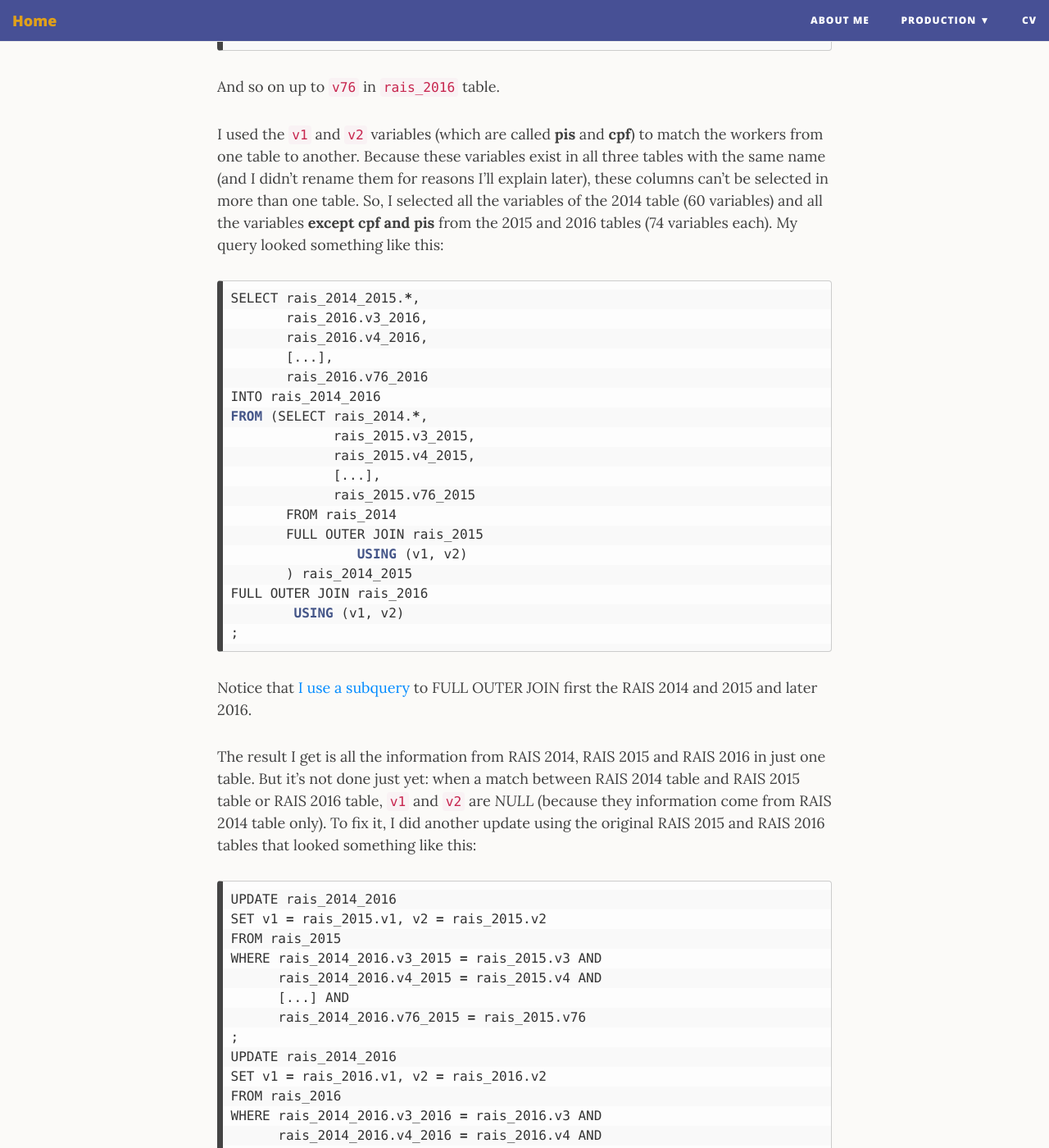
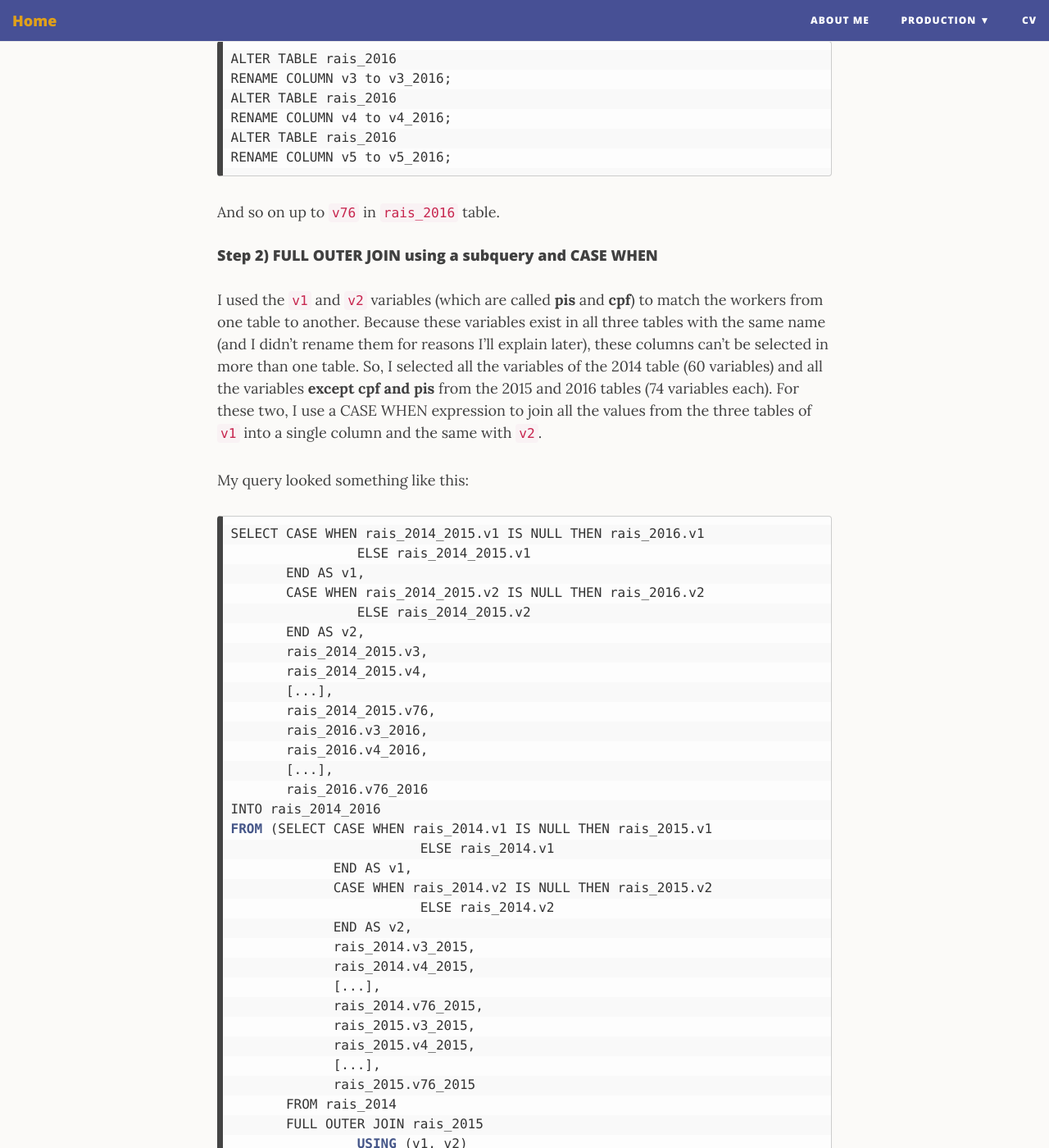
Before and after one commit to cauancardoso/cauancardoso.github.io, a Jekyll site: the page built from _posts/2019-07-05-Postgresql.md, in a window 1280 px wide and 1400 px high, scrolled down 1672 px. Shown: the whole window at 82% size. Built offline with Jekyll 4.4.1, drawn with Linux system fonts in a browser that asks for light colours; nearby versions of some CDN libraries; some of the changed text lies outside the part shown.

Commit message:
Update 2019-07-05-Postgresql.md

````diff
--- a/_posts/2019-07-05-Postgresql.md
+++ b/_posts/2019-07-05-Postgresql.md
@@ -8,11 +8,15 @@ tags: [SQL, Postgresql]
 comments: true
 ---
 
+### About RAIS
+
 The **Annual Social Information Report (RAIS)** is a socioeconomic report of the formal work in Brazil. It includes monthly information of admissions, dismissals, medical leaves, salaries and demographic information of formal workers.
 
 The RAIS 2014 has 60 variables and more than 74 million registers; the RAIS 2015 has 76 variables and more than 72 million registers; the RAIS 2016 has 76 variables and more than 67 million registers. Each register represents a job linkage in that year.
 
 Here I will show very briefly how I've managed to join the RAIS 2014, 2015 and 2016 datasets into a single dataset using [PostgreSQL](https://www.postgresql.org/) as a way to create monthly employment entry and exit rates in the 2014-2016 period.
+
+### Join three tables in two steps
 
 First things first, I used [pgAdmin III](https://www.pgadmin.org/download/) version 1.22.2 to this project.
 
@@ -20,6 +24,8 @@ First things first, I used [pgAdmin III](https://www.pgadmin.org/download/) vers
 {: .box-note}
 
 I did a FULL OUTER JOIN of the RAIS 2014-2016 tables, because I wanted to keep all the three tables registers. However, a JOIN cannot be performed in SQL if a variable from one table has the same column name of a variable from another. The 60 variables from RAIS 2014 table are also present in the RAIS 2015 and 2016 tables, hence the column names are the same. **How to deal with that?**
+
+#### Step 1) Change variable names in each dataset
 
 Information about name and sex of the worker, that (hopefully) will not change over the years, can be taken from just one table. On the other hand, information about employment will change over the years and is the core of the analysis here. In that case, it will suffice change the name of the variables. I chose something that relate them to the year that information is from. So, I did something like this:
 
@@ -45,51 +51,11 @@ RENAME COLUMN v5 to v5_2016;
 ```
 And so on up to ```v76``` in ```rais_2016``` table.
 
-I used the ```v1``` and ```v2``` variables (which are called **pis** and **cpf**) to match the workers from one table to another. Because these variables exist in all three tables with the same name (and I didn't rename them for reasons I'll explain later), these columns can't be selected in more than one table. So, I selected all the variables of the 2014 table (60 variables) and all the variables **except cpf and pis** from the 2015 and 2016 tables (74 variables each). My query looked something like this:
+#### Step 2) FULL OUTER JOIN using a subquery and CASE WHEN
 
-```javascript
-SELECT rais_2014_2015.*,
-       rais_2016.v3_2016,
-       rais_2016.v4_2016,
-       [...],
-       rais_2016.v76_2016
-INTO rais_2014_2016
-FROM (SELECT rais_2014.*,
-	     rais_2015.v3_2015,
-	     rais_2015.v4_2015,
-	     [...],
-	     rais_2015.v76_2015
-       FROM rais_2014
-       FULL OUTER JOIN rais_2015
-       		USING (v1, v2)
-       ) rais_2014_2015
-FULL OUTER JOIN rais_2016
-	USING (v1, v2)
-;
-```
-Notice that [I use a subquery](https://www.techonthenet.com/postgresql/subqueries.php) to FULL OUTER JOIN first the RAIS 2014 and 2015 and later 2016.
+I used the ```v1``` and ```v2``` variables (which are called **pis** and **cpf**) to match the workers from one table to another. Because these variables exist in all three tables with the same name (and I didn't rename them for reasons I'll explain later), these columns can't be selected in more than one table. So, I selected all the variables of the 2014 table (60 variables) and all the variables **except cpf and pis** from the 2015 and 2016 tables (74 variables each). For these two, I use a CASE WHEN expression to join all the values from the three tables of ```v1``` into a single column and the same with ```v2```.
 
-The result I get is all the information from RAIS 2014, RAIS 2015 and RAIS 2016 in just one table. But it's not done just yet: when a match between RAIS 2014 table and RAIS 2015 table or RAIS 2016 table, ```v1``` and ```v2``` are *NULL* (because they information come from RAIS 2014 table only). To fix it, I did another update using the original RAIS 2015 and RAIS 2016 tables that looked something like this:
-
-```javascript
-UPDATE rais_2014_2016
-SET v1 = rais_2015.v1, v2 = rais_2015.v2
-FROM rais_2015
-WHERE rais_2014_2016.v3_2015 = rais_2015.v3 AND
-      rais_2014_2016.v4_2015 = rais_2015.v4 AND
-      [...] AND
-      rais_2014_2016.v76_2015 = rais_2015.v76
-;
-UPDATE rais_2014_2016
-SET v1 = rais_2016.v1, v2 = rais_2016.v2
-FROM rais_2016
-WHERE rais_2014_2016.v3_2016 = rais_2016.v3 AND
-      rais_2014_2016.v4_2016 = rais_2016.v4 AND
-      [...] AND
-      rais_2014_2016.v76_2016 = rais_2016.v76 AND
-;
-```
-Another option to do all this in a single query (with no need to update) is to use a CASE WHEN expression for ```v1``` and ```v2``` variables like this:
+My query looked something like this:
 
 ```javascript
 SELECT CASE WHEN rais_2014_2015.v1 IS NULL THEN rais_2016.v1
````
Also changed, not shown: other parts of _posts/2019-07-05-Postgresql.md (+4 -0 lines).
